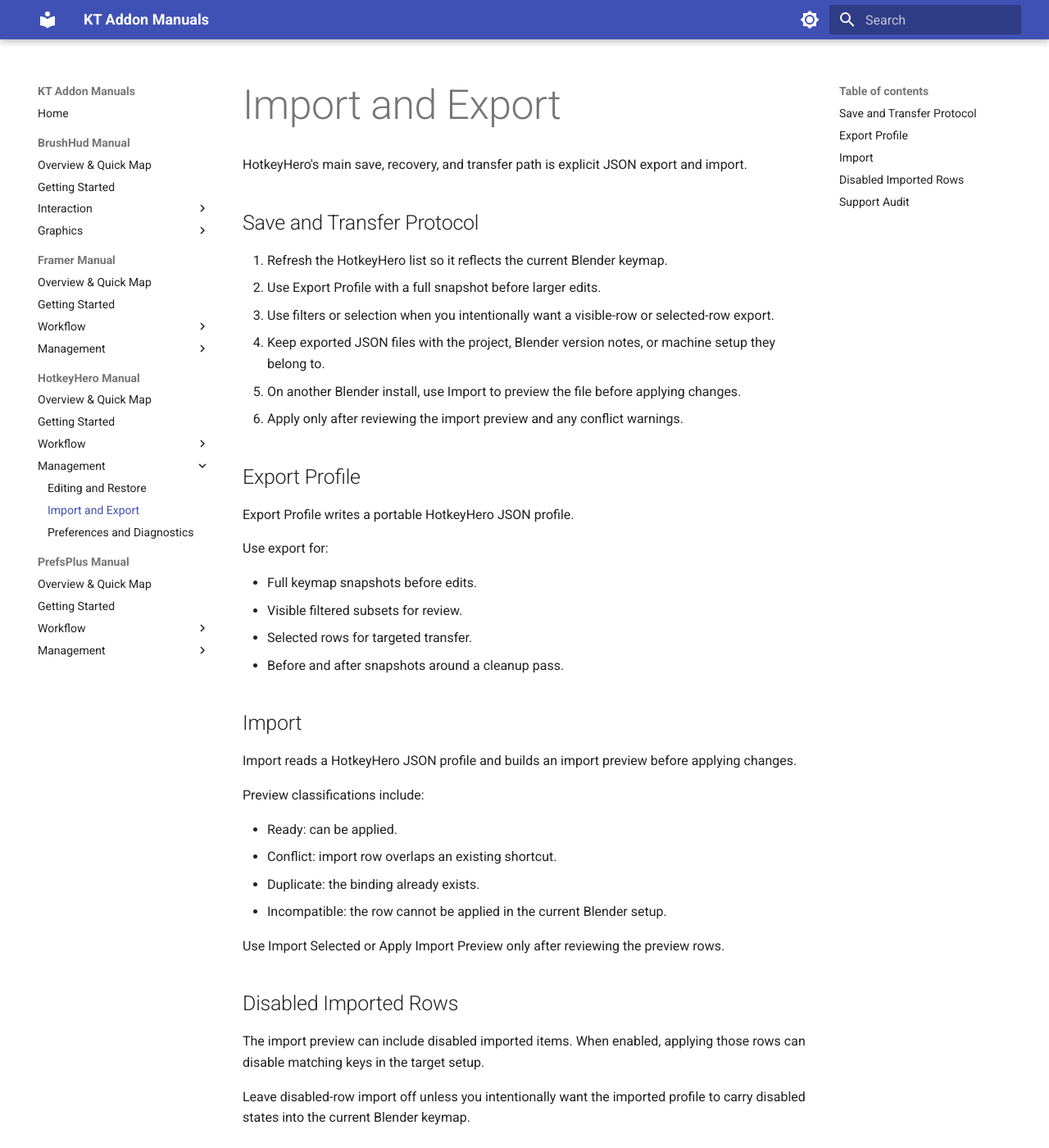
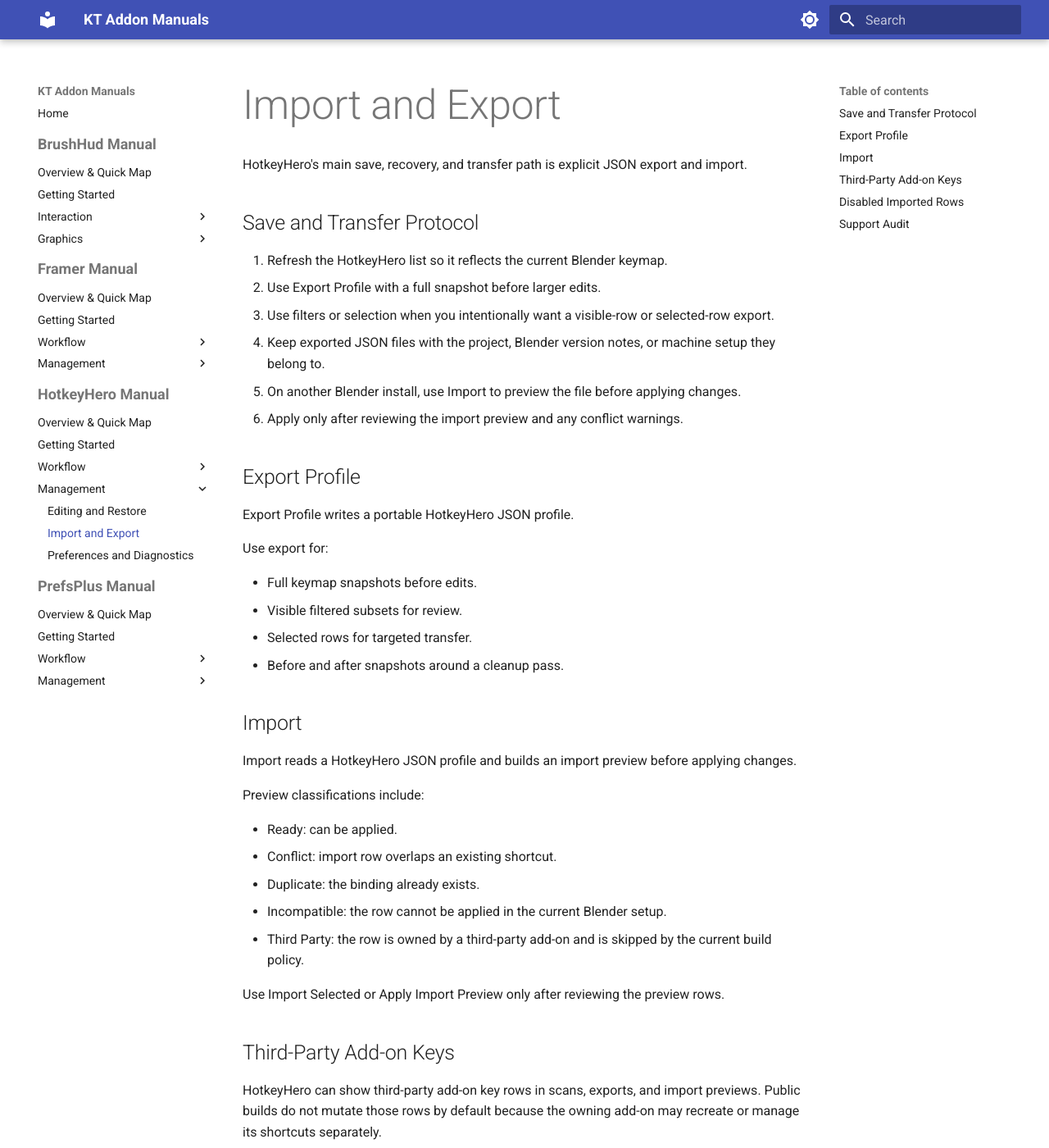
Before and after one commit to KromaToki/Addon_Docs, an MkDocs documentation site: the page built from docs/hotkeyhero/management/import-export.md, in a window 1280 px wide and 1400 px high. Shown: the whole window at 82% size. Built offline with MkDocs 1.6.1 and Material for MkDocs 9.7.7, drawn with Linux system fonts in a browser that asks for light colours; some of the changed text lies outside the part shown.

Commit message:
docs(addon-docs): update manuals and improve nav readability
- document HotkeyHero detail context relationships and fallback outline
- add HotkeyHero preference-save and third-party key import/export notes
- correct Framer platform support wording
- enlarge top-level addon titles in the left docs navigation

```diff
--- a/docs/hotkeyhero/management/import-export.md
+++ b/docs/hotkeyhero/management/import-export.md
@@ -32,8 +32,17 @@
 - Conflict: import row overlaps an existing shortcut.
 - Duplicate: the binding already exists.
 - Incompatible: the row cannot be applied in the current Blender setup.
+- Third Party: the row is owned by a third-party add-on and is skipped by the current build policy.
 
 Use Import Selected or Apply Import Preview only after reviewing the preview rows.
+
+## Third-Party Add-on Keys
+
+HotkeyHero can show third-party add-on key rows in scans, exports, and import previews. Public builds do not mutate those rows by default because the owning add-on may recreate or manage its shortcuts separately.
+
+When exporting, third-party add-on rows are excluded unless the export option explicitly includes them. The exported metadata records whether third-party rows were included or skipped.
+
+When importing, third-party add-on rows are classified separately and skipped by the normal public-build policy. Support builds may expose an include control for diagnostic or support workflows.
 
 ## Disabled Imported Rows
 
--- a/docs/stylesheets/extra.css
+++ b/docs/stylesheets/extra.css
@@ -10,6 +10,17 @@
 .md-typeset table {
   display: table !important;
   width: 100% !important;
+}
+
+/* Make top-level addon manuals stand out in the left navigation. */
+@media screen and (min-width: 76.25em) {
+  .md-nav--primary > .md-nav__list > .md-nav__item--section > .md-nav__link {
+    font-size: 0.9rem;
+    font-weight: 700;
+    line-height: 1.25;
+    margin-top: 0.7rem;
+    margin-bottom: 0.25rem;
+  }
 }
 
 /* 1. Default Mobile/Narrow View (Screens under 960px wide) */
```
Also changed, not shown: docs/framer/index.md (+1 -1 lines), docs/hotkeyhero/management/editing-and-restore.md (+2 -0 lines), docs/hotkeyhero/workflow/conflicts.md (+2 -0 lines), docs/hotkeyhero/workflow/scanning-and-list.md (+13 -0 lines).
